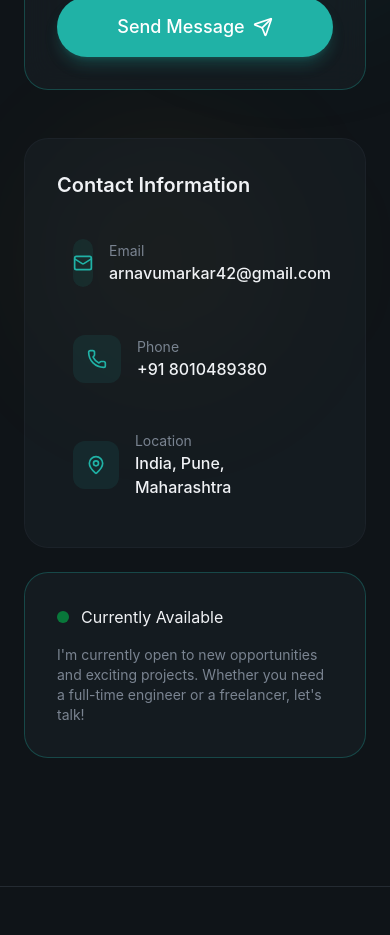
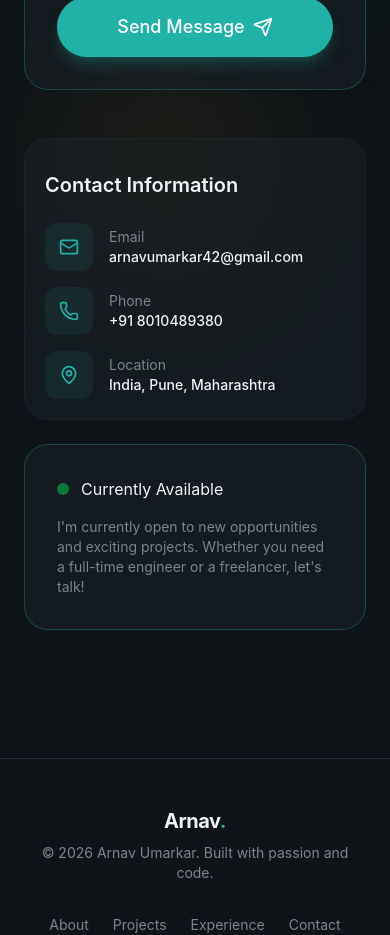
Before and after one commit to ArnavU/Personal_Portfolio, a React (Vite) app: page / in a window 390 px wide. Shown: the part 9800-10735 px from the top of the page. Built offline with nearby package versions, Linux system fonts and the light colour scheme.

Commit message:
make contact info responsive

```diff
--- a/src/Sections/Contact.jsx
+++ b/src/Sections/Contact.jsx
@@ -201,7 +201,7 @@ const Contact = () => {
 
 					{/* Contact Info */}
 					<div className="space-y-6 lg:w-1/2 animate-fade-in animation-delay-400">
-						<div className="glass rounded-3xl p-8">
+						<div className="glass rounded-3xl p-5 md:p-8 pt-8">
 							<h3 className="text-xl font-semibold mb-6">
 								Contact Information
 							</h3>
@@ -212,7 +212,7 @@ const Contact = () => {
 										target="_blank"
 										rel="noopener noreferrer"
 										href={item.href}
-										className="flex items-center gap-4 p-4 rounded-xl hover:bg-surface transition-colors group"
+										className="flex items-center gap-4 md:p-4 rounded-xl hover:bg-surface transition-colors group"
 									>
 										<div className="w-12 h-12 rounded-xl bg-primary/10 flex items-center justify-center group-hover:bg-primary/20 transition-colors">
 											<item.icon className="w-5 h-5 text-primary" />
@@ -221,7 +221,7 @@ const Contact = () => {
 											<div className="text-sm text-muted-foreground">
 												{item.label}
 											</div>
-											<div className="font-medium">
+											<div className="font-medium text-sm md:text-lg">
 												{item.value}
 											</div>
 										</div>
```
